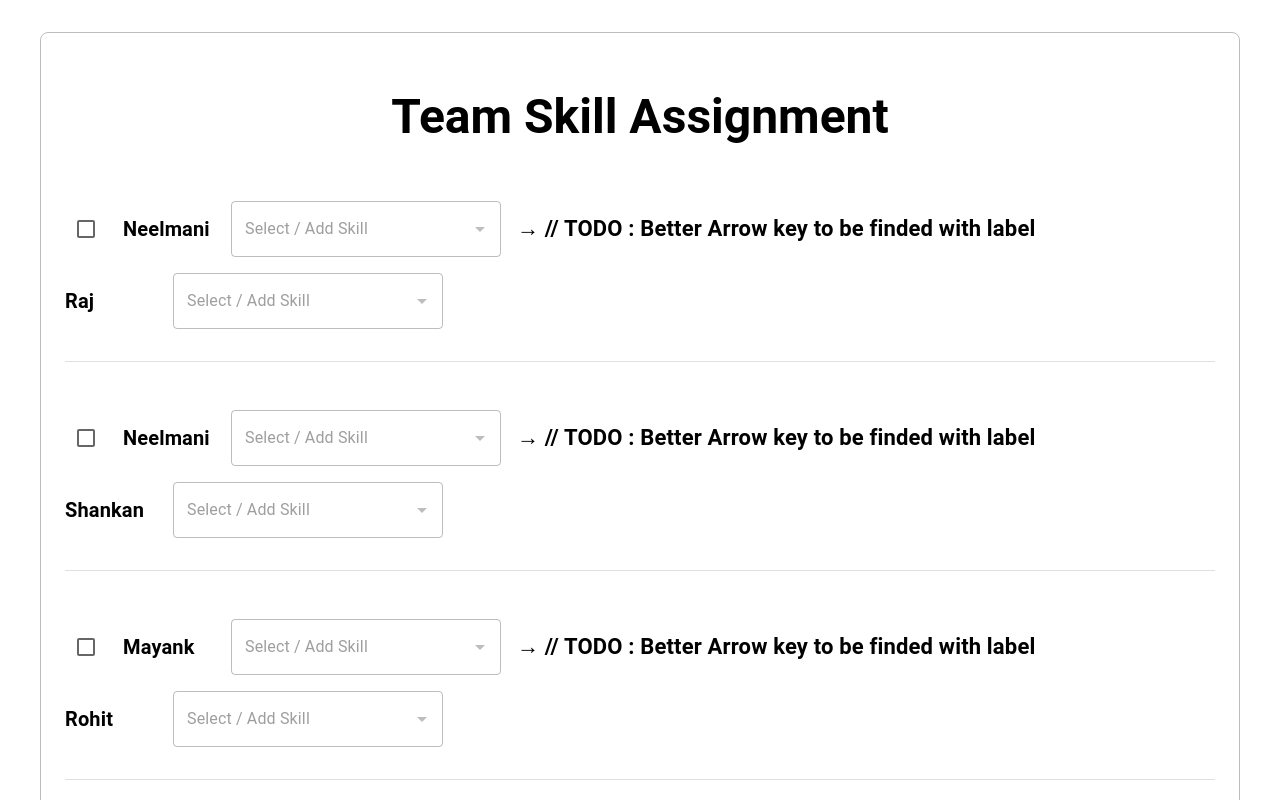
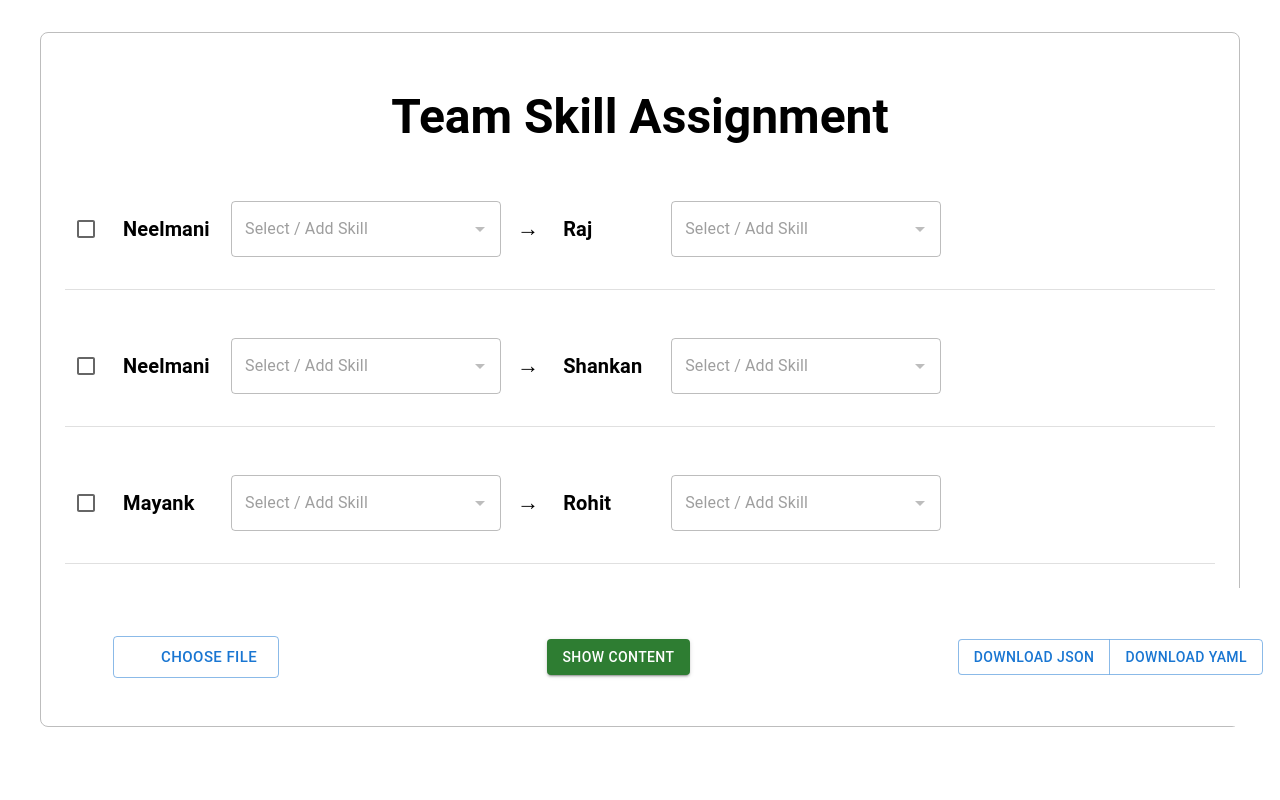
Before and after one commit to NeelTiwary/Teams, a React (Vite) app: page / in a window 1280 px wide. Shown: the top 800 px of the page. Built offline with nearby package versions, Linux system fonts and the light colour scheme; no server answers; some icons are missing.

Commit message:
proper commenting

```diff
--- a/src/components/TeamMaker.tsx
+++ b/src/components/TeamMaker.tsx
@@ -244,7 +244,7 @@ const TeamMaker: React.FC<TeamMakerProps> = ({ teams }) => {
                               fontSize: 22,
                             }}
                           >
-                            → // TODO : Better Arrow key to be finded with label
+                             → {/*// TODO : Better Arrow key to be finded with label */}
                           </Typography>
                         )}
                       </Box>
```
